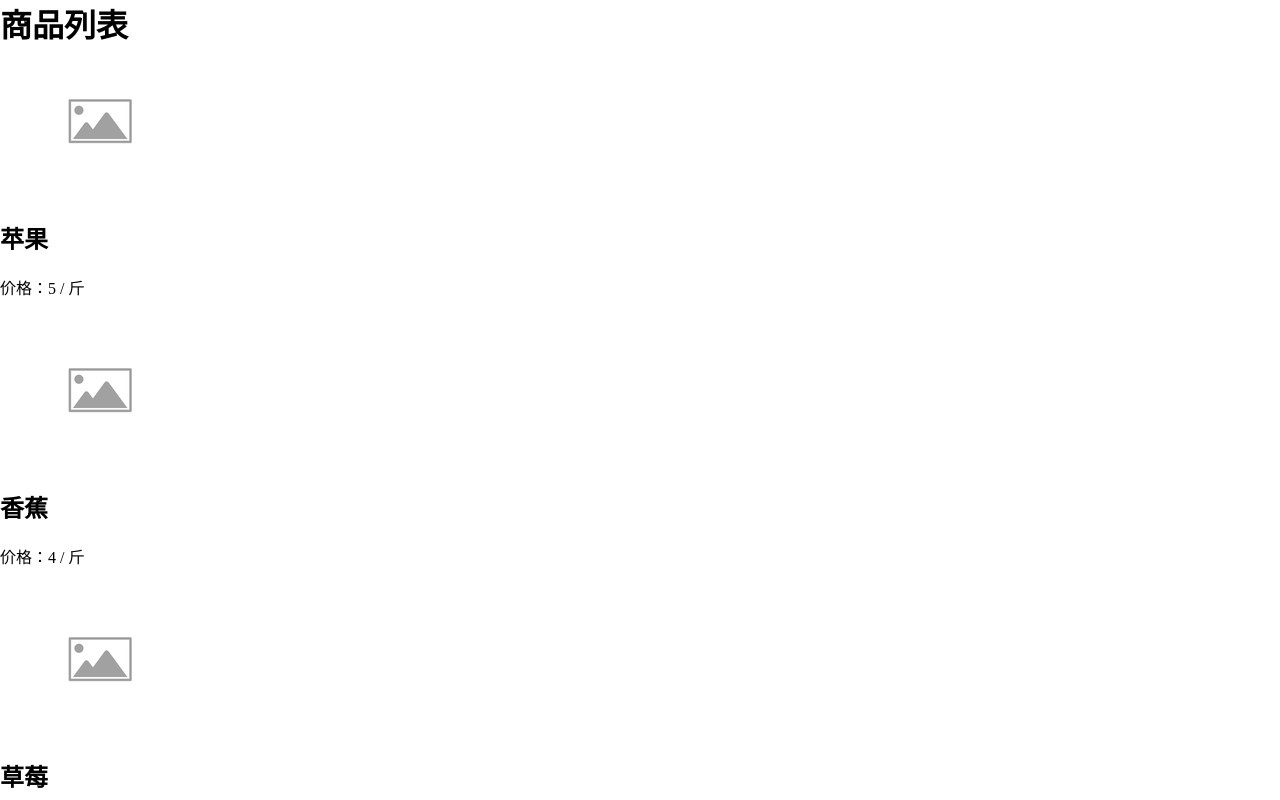
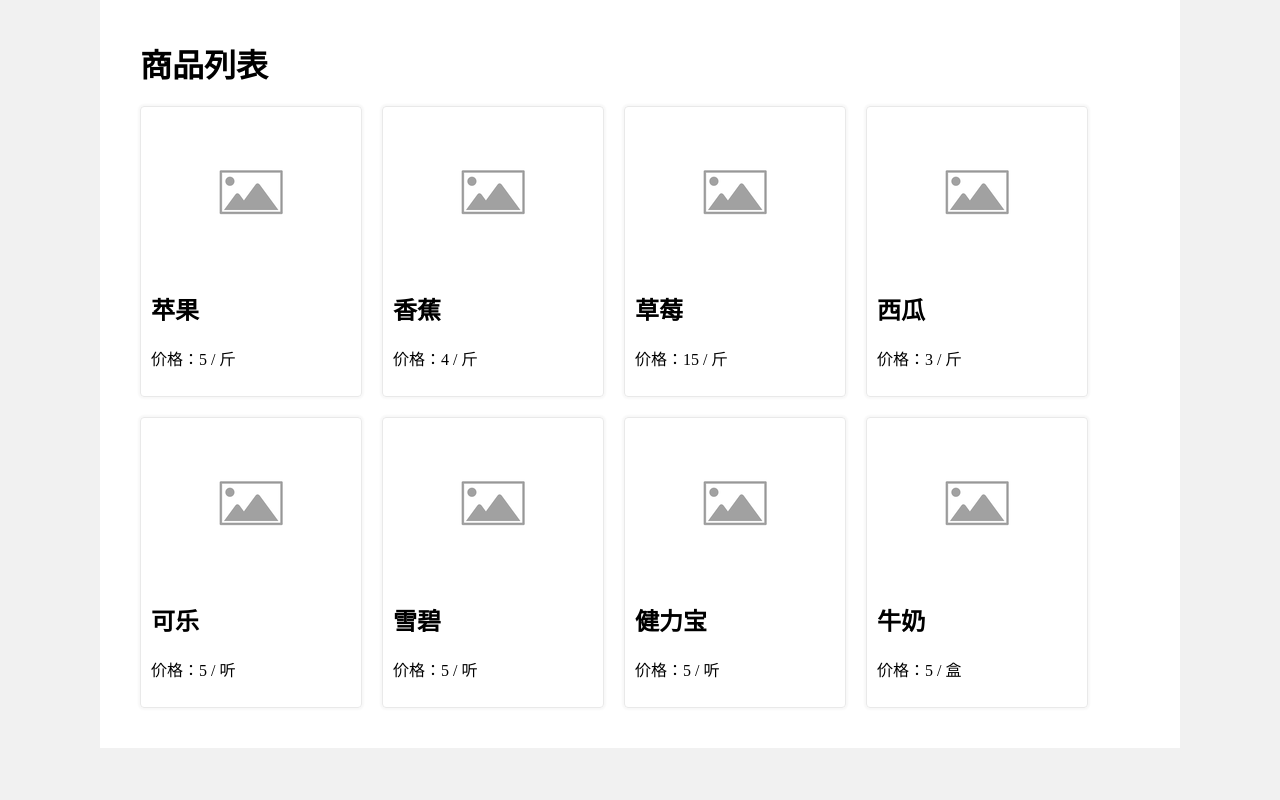
Before and after one commit to gtb-2023-xia-jingwen/homework-js-gold, a website built with Parcel: page src/index.html in a window 1280 px wide. Shown: the top 800 px of the page. Built offline with nearby package versions, Linux system fonts and the light colour scheme; data requests are answered from the project's data file.

Commit message:
chore: layout product list

```diff
--- a/src/index.css
+++ b/src/index.css
@@ -10,3 +10,33 @@ ul,
 ol {
   list-style-type: none;
 }
+
+body {
+  display: flex;
+  align-items: center;
+  justify-content: center;
+  background-color: #f1f1f1;
+  margin: 0;
+}
+
+main {
+  width: 1000px;
+  background-color: #fff;
+  padding: 40px;
+}
+
+.products {
+  display: flex;
+  gap: 20px;
+  flex-wrap: wrap;
+  margin-top: 20px;
+}
+
+.products li {
+  width: 200px;
+  border: 1px solid #e9e9e9;
+  box-shadow: 0 0 2px 2px #f8f8f8;
+  border-radius: 4px;
+  padding: 10px;
+  position: relative;
+}
```
